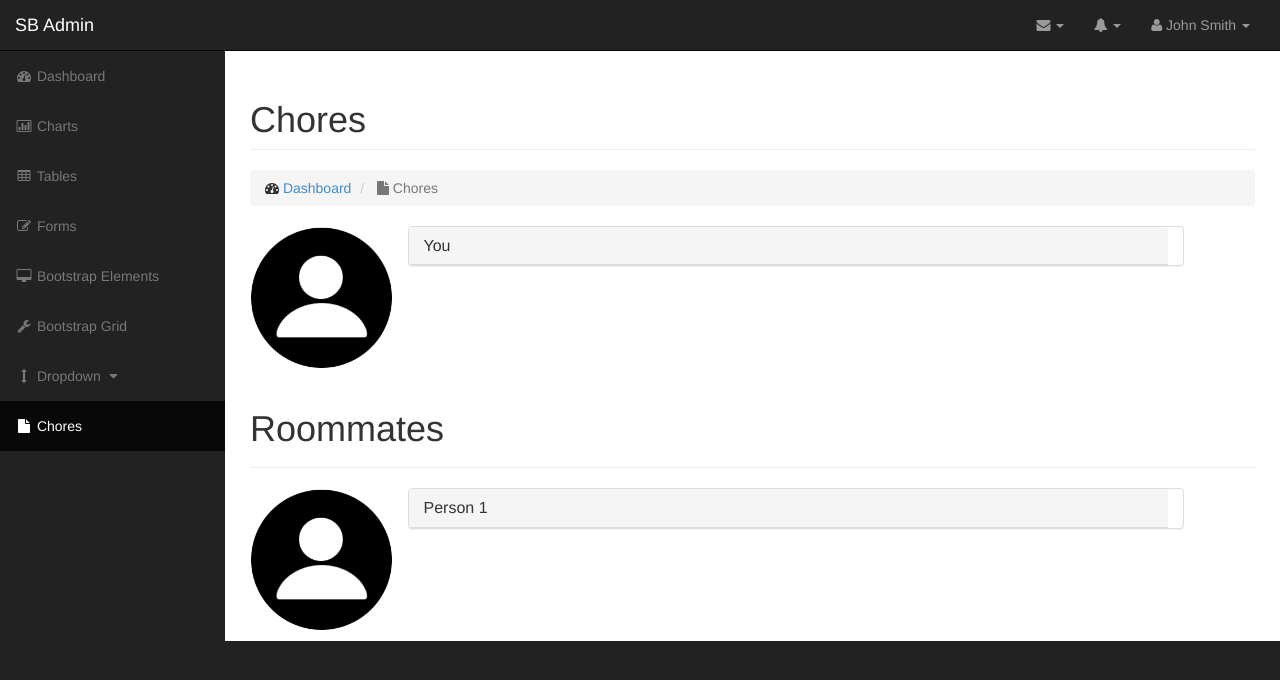
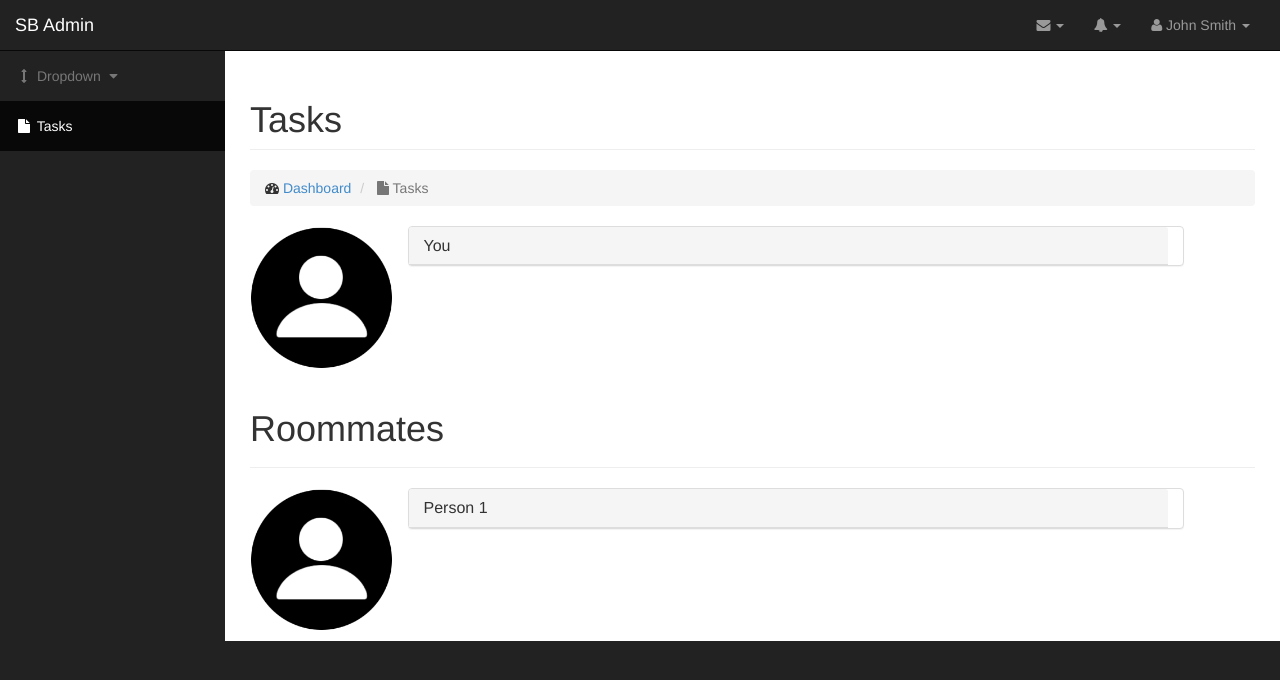
Before and after one commit to patricklin/Cal-Hacks, a plain HTML site: page chores.html in a window 1280 px wide. Drawn offline with Linux system fonts and the light colour scheme.

Commit message:
Chores to tasks

```diff
--- a/chores.html
+++ b/chores.html
@@ -152,24 +152,7 @@
             <!-- Sidebar Menu Items - These collapse to the responsive navigation menu on small screens -->
             <div class="collapse navbar-collapse navbar-ex1-collapse">
                 <ul class="nav navbar-nav side-nav">
-                    <li>
-                        <a href="index.html"><i class="fa fa-fw fa-dashboard"></i> Dashboard</a>
-                    </li>
-                    <li>
-                        <a href="charts.html"><i class="fa fa-fw fa-bar-chart-o"></i> Charts</a>
-                    </li>
-                    <li>
-                        <a href="tables.html"><i class="fa fa-fw fa-table"></i> Tables</a>
-                    </li>
-                    <li>
-                        <a href="forms.html"><i class="fa fa-fw fa-edit"></i> Forms</a>
-                    </li>
-                    <li>
-                        <a href="bootstrap-elements.html"><i class="fa fa-fw fa-desktop"></i> Bootstrap Elements</a>
-                    </li>
-                    <li>
-                        <a href="bootstrap-grid.html"><i class="fa fa-fw fa-wrench"></i> Bootstrap Grid</a>
-                    </li>
+
                     <li>
                         <a href="javascript:;" data-toggle="collapse" data-target="#demo"><i class="fa fa-fw fa-arrows-v"></i> Dropdown <i class="fa fa-fw fa-caret-down"></i></a>
                         <ul id="demo" class="collapse">
@@ -182,7 +165,7 @@
                         </ul>
                     </li>
                     <li class="active">
-                        <a href="chores.html"><i class="fa fa-fw fa-file"></i> Chores</a>
+                        <a href="tasks.html"><i class="fa fa-fw fa-file"></i> Tasks</a>
                     </li>
                 </ul>
             </div>
@@ -197,7 +180,7 @@
                 <div class="row">
                     <div class="col-lg-12">
                         <h1 class="page-header">
-                            Chores
+                            Tasks
                             <small></small>
                         </h1>
                         <ol class="breadcrumb">
@@ -205,7 +188,7 @@
                                 <i class="fa fa-dashboard"></i>  <a href="index.html">Dashboard</a>
                             </li>
                             <li class="active">
-                                <i class="fa fa-file"></i> Chores
+                                <i class="fa fa-file"></i> Tasks
                             </li>
                         </ol>
                     </div>
@@ -242,13 +225,6 @@
                                     </tr>
                                 </tbody>
                             </table>
-                    <!--      <div class="panel-body">
-                            List chores here (add a more interesting panel body).
-                            <ul>
-                                <li>test1</li>
-                                <li>test2</li>
-                            </ul>
-                          </div> -->
                         </div>
                     </div>
                 </div>
```
Also changed, not shown: index.html (+1 -1 lines).
